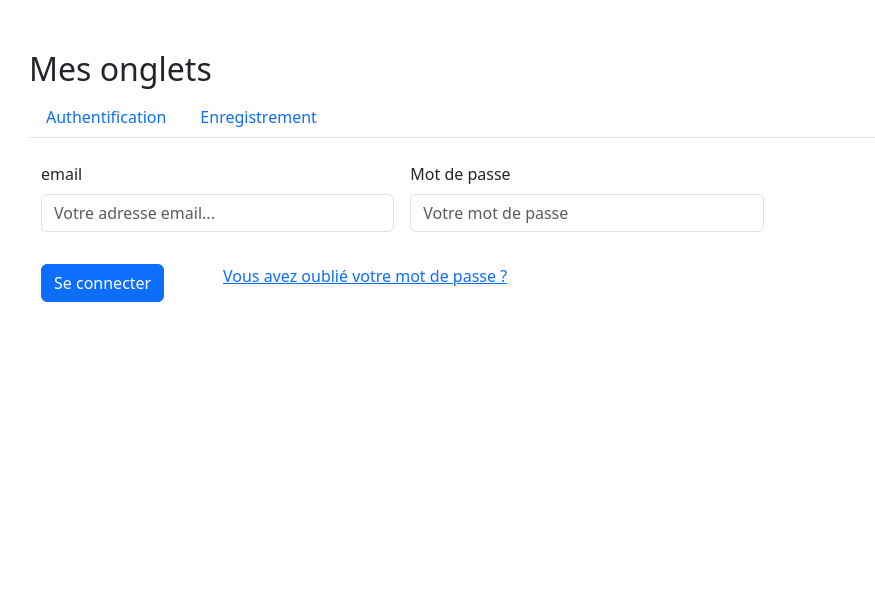
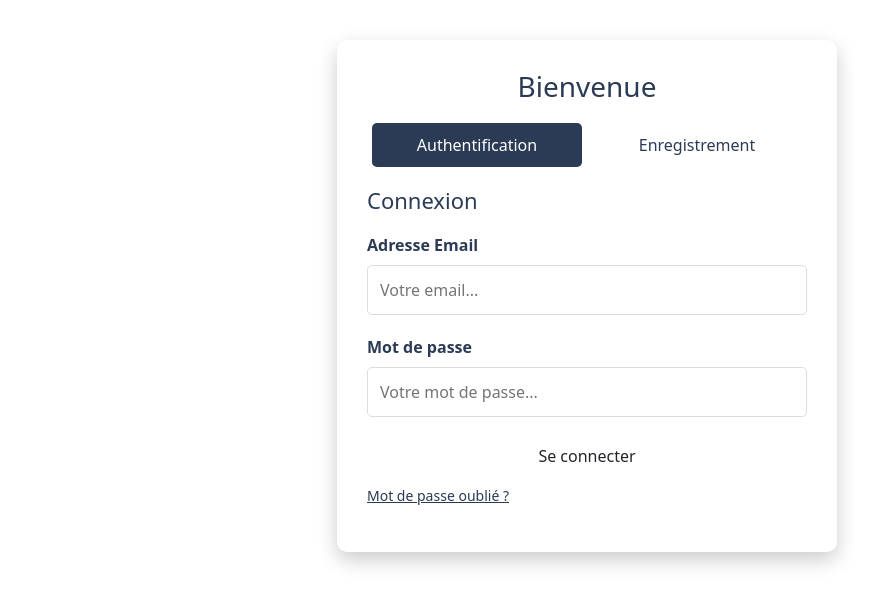
Before and after one commit to RyoKaST/SAE-WEB-BUT2, a PHP site: page /formulaire.html in a window 1280 px wide. Shown: the part 91-697 px from the top of the page, without its empty margins (53-928 px from the left). Run offline with PHP 8.4, Linux system fonts and the light colour scheme.

Commit message:
Front formulaire avec JS

```diff
--- a/SAE_WEB/data/css/formulaire.css
+++ b/SAE_WEB/data/css/formulaire.css
@@ -1,3 +1,144 @@
-#auth{
-    margin-top: 50px;
+/* Auth Container */
+.auth-container {
+    background: #ffffff;
+    color: #2B3A55;
+    max-width: 500px;
+    margin: 40px auto;
+    padding: 30px;
+    border-radius: 10px;
+    box-shadow: 0 8px 20px rgba(0, 0, 0, 0.2);
+    text-align: center;
 }
+
+.auth-container h1 {
+    font-size: 28px;
+    margin-bottom: 20px;
+}
+
+.tabs {
+    display: flex;
+    justify-content: space-between;
+    margin-bottom: 20px;
+}
+
+/* Onglet actif avec une couleur différente */
+.tab-btn.active {
+    background-color: #2B3A55; /* Choisis une couleur visible et différente */
+    color: white;
+}
+
+/* Effet de survol */
+.tab-btn:hover {
+    background-color: #1E2A3D;
+    color: white;
+}
+
+/* Style de base des onglets */
+.tab-btn {
+    flex: 1;
+    background-color: white;
+    color: #2B3A55 ;
+    border: none;
+    padding: 10px;
+    cursor: pointer;
+    font-size: 16px;
+    transition: background 0.3s ease;
+    border-radius: 5px;
+    margin: 0 5px;
+}
+
+.tab-content {
+    display: none;
+}
+
+.tab-content:not(.hidden) {
+    display: block;
+}
+
+/* Forms */
+.form {
+    text-align: left;
+    margin-top: 20px;
+}
+
+.form h2 {
+    font-size: 22px;
+    color: #2B3A55;
+    margin-bottom: 20px;
+}
+
+.form-group {
+    margin-bottom: 20px;
+}
+
+label {
+    display: block;
+    font-weight: bold;
+    margin-bottom: 8px;
+    color: #2B3A55;
+}
+
+input, select {
+    width: 100%;
+    padding: 12px;
+    border: 1px solid #ddd;
+    border-radius: 5px;
+    font-size: 14px;
+}
+
+input:focus, select:focus {
+    outline: none;
+    border: 1px solid #2B3A55;
+
+}
+
+.forgot-link {
+    color: #2B3A55;
+    text-decoration: underline;
+    margin-top: 10px;
+    display: inline-block;
+    font-size: 14px;
+}
+
+.forgot-link:hover {
+    color: #1E2A3D;
+}
+
+/* Buttons */
+.btn {
+    display: inline-block;
+    background-color: #2B3A55;
+    color: #ffffff;
+    border: none;
+    padding: 10px 20px;
+    cursor: pointer;
+    font-size: 16px;
+    border-radius: 5px;
+    transition: background 0.3s ease;
+    width: 100%;
+}
+
+.btn:hover {
+    background-color: #1E2A3D;
+    color: white;
+}
+
+.btn-outline {
+    background-color: transparent;
+    color: #2B3A55;
+    border: 2px solid #2B3A55;
+}
+
+.form-actions {
+    display: flex;
+    justify-content: space-between;
+    align-items: center;
+}
+
+.form-actions .btn {
+    width: 48%;
+}
+
+.hidden {
+    display: none;
+}
--- a/SAE_WEB/data/js/global.js
+++ b/SAE_WEB/data/js/global.js
@@ -22,3 +22,39 @@ document.addEventListener("DOMContentLoaded", function () {
         });
     });
 });
+
+document.addEventListener("DOMContentLoaded", function () {
+    const tabButtons = document.querySelectorAll(".tab-btn");
+    const tabContents = document.querySelectorAll(".tab-content");
+
+    // Active "Authentification" par défaut et pas "Enregistrement"
+    function initializeTabs() {
+        tabButtons.forEach((btn) => btn.classList.remove("active"));
+        tabContents.forEach((content) => content.classList.add("hidden"));
+
+        // Active "Authentification" et montre le contenu de connexion
+        document.querySelector(`.tab-btn[data-tab="signin"]`).classList.add("active");
+        document.getElementById("signin").classList.remove("hidden");
+    }
+
+    // Fonction pour activer l'onglet sélectionné
+    function activateTab(targetTab) {
+        tabButtons.forEach((btn) => btn.classList.remove("active"));
+        tabContents.forEach((content) => content.classList.add("hidden"));
+
+        // Active l'onglet et affiche son contenu
+        document.querySelector(`.tab-btn[data-tab="${targetTab}"]`).classList.add("active");
+        document.getElementById(targetTab).classList.remove("hidden");
+    }
+
+    // Initialisation
+    initializeTabs();
+
+    // Ajoute l'écouteur d'événement pour les clics sur les boutons d'onglet
+    tabButtons.forEach((button) => {
+        button.addEventListener("click", () => {
+            const targetTab = button.getAttribute("data-tab");
+            activateTab(targetTab);
+        });
+    });
+});
--- a/SAE_WEB/formulaire.html
+++ b/SAE_WEB/formulaire.html
@@ -44,81 +44,68 @@
             </nav>
         </header>
 
+        <div id="auth">
+            <div class="auth-container">
+                <h1>Bienvenue</h1>
 
+                <div class="tabs">
+                    <button class="tab-btn" data-tab="signin">Authentification</button>
+                    <button class="tab-btn" data-tab="signup">Enregistrement</button>
+                </div>
 
-        <div id="auth">
-            <div class="container mt-3">
-                <h2>Mes onglets</h2>
-                <ul class="nav nav-tabs" role="tablist">
-                    <li class="nav-item">
-                        <a class="nav-link" data-bs-toggle="tab" href="#signin">Authentification</a>
-                    </li>
-                    <li class="nav-item">
-                        <a class="nav-link" data-bs-toggle="tab" href="#signup">Enregistrement</a>
-                    </li>
-                </ul>
+                <div class="tab-content" id="signin">
+                    <form method="post" action="signin.php" class="form">
+                        <h2>Connexion</h2>
+                        <div class="form-group">
+                            <label for="signin-email">Adresse Email</label>
+                            <input type="email" id="signin-email" name="signin-email" placeholder="Votre email..." required>
+                        </div>
+                        <div class="form-group">
+                            <label for="signin-pwd">Mot de passe</label>
+                            <input type="password" id="signin-pwd" name="signin-pwd" placeholder="Votre mot de passe..." required>
+                        </div>
+                        <button type="submit" class="btn">Se connecter</button>
+                        <a href="#" class="forgot-link">Mot de passe oublié ?</a>
+                    </form>
+                </div>
 
-                <div class="tab-content">
-                    <div id="signin" class="container tab-pane active"><br>
-                        <form class="row g-3 needs-validation" method="post" action="signin.php">
-                            <div class="col-md-4 ">
-                                <label for="signin-email" class="form-label">email</label>
-                                <input type="text" class="form-control" id="signin-email" name="signin-email" placeholder="Votre adresse email..."
-                                       required>
+                <div class="tab-content hidden" id="signup">
+                    <form method="post" action="signup.php" class="form">
+                        <h2>Inscription</h2>
+                        <div class="form-group">
+                            <label for="signup-civil">Civilité</label>
+                            <select id="signup-civil" name="signup-civil">
+                                <option value="1">M</option>
+                                <option value="2">Mme</option>
+                            </select>
                         </div>
-                            <div class="col-md-4">
-                                <label for="signin-pwd" class="form-label">Mot de passe</label>
-                                <input type="password" class="form-control" id="signin-pwd" name="signin-pwd" placeholder="Votre mot de passe"
-                                       required>
+                        <div class="form-group">
+                            <label for="signup-last">Nom</label>
+                            <input type="text" id="signup-last" name="signup-last" placeholder="Votre nom..." required>
                         </div>
-                            <div class="row g-3">
-                                <div class="col-md-2">
-                                    <button class="btn btn-primary" type="submit">Se connecter</button>
+                        <div class="form-group">
+                            <label for="signup-prenom">Prénom</label>
+                            <input type="text" id="signup-prenom" name="signup-prenom" placeholder="Votre prénom..." required>
                         </div>
-                                <div class="col-md-4">
-                                    <a class="text-primary" type="submit">Vous avez oublié votre mot de passe ?</a>
+                        <div class="form-group">
+                            <label for="signup-email">Adresse Email</label>
+                            <input type="email" id="signup-email" name="signup-email" placeholder="Votre email..." required>
                         </div>
+                        <div class="form-group">
+                            <label for="signup-pwd">Mot de passe</label>
+                            <input type="password" id="signup-pwd" name="signup-pwd" placeholder="Votre mot de passe..." required>
+                        </div>
+                        <div class="form-actions">
+                            <button type="reset" class="btn btn-outline">Annuler</button>
+                            <button type="submit" class="btn">S'inscrire</button>
                         </div>
                     </form>
                 </div>
-                    <div id="signup" class="container tab-pane fade"><br>
-                        <h4>Formulaire d'inscription</h4>
-                        <form class="row g-3 needs-validation" method="post" action="signup.php">
-                            <div class="row g-3">
-                                <div class="col-md-2"><label for="signup-civil" class="form-label">Civilité</label>
-                                    <select class="form-select" aria-label="Default select example" id="signup-civil" name="signup-civil">
-                                        <option value="1" selected>M</option>
-                                        <option value="2">Mme</option>
-                                    </select>
-                                </div>
-                                <div class="col-md-6">
-                                    <label for="signup-last" class="form-label">Nom</label>
-                                    <input type="text" class="form-control" id="signup-last" name="signup-last" placeholder="Votre nom..." required>
-                                </div>
-                            </div>
-                            <div class="row g-3">
-                                <div class="col-md-8">
-                                    <label for="signup-email" class="form-label">Adresse email</label>
-                                    <input type="email" class="form-control" id="signup-email" name="signup-email" placeholder="Votre adresse email..."
-                                           required>
-                                </div>
-                            </div>
-                            <div class="row g-3">
-                                <div class="col-md-8">
-                                    <label for="signup-pwd" class="form-label">Mot de passe</label>
-                                    <input type="password" class="form-control" id="signup-pwd" name="signup-pwd" placeholder="Votre mot de passe..." required>
+
             </div>
         </div>
 
-                            <div class="row g-3">
-                                <button class="btn btn-outline-danger col-md-3 mr-2" type="reset">Annuler</button>
-                                <button class="btn btn-primary col-md-3 ml-2" type="submit">S'inscrire</button>
-                            </div>
-                        </form>
-                    </div>
-                </div>
-            </div>
-        </div>
+
         <script src="https://cdn.jsdelivr.net/npm/bootstrap@5.3.2/dist/js/bootstrap.bundle.min.js"
                 integrity="sha384-C6RzsynM9kWDrMNeT87bh95OGNyZPhcTNXj1NW7RuBCsyN/o0jlpcV8Qyq46cDfL"
                 crossorigin="anonymous"></script>
```
Also changed, not shown: SAE_WEB/BD/BD_SAE.db. Lines whose indentation alone changed are shown as unchanged.
